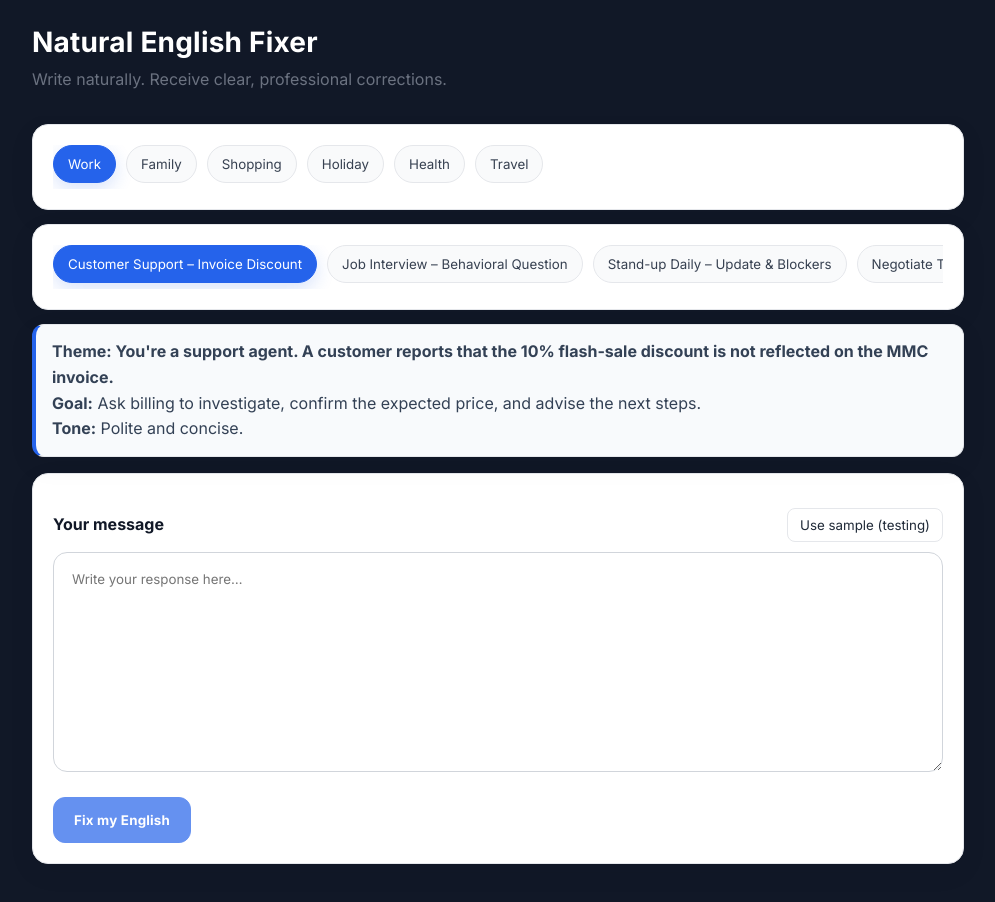
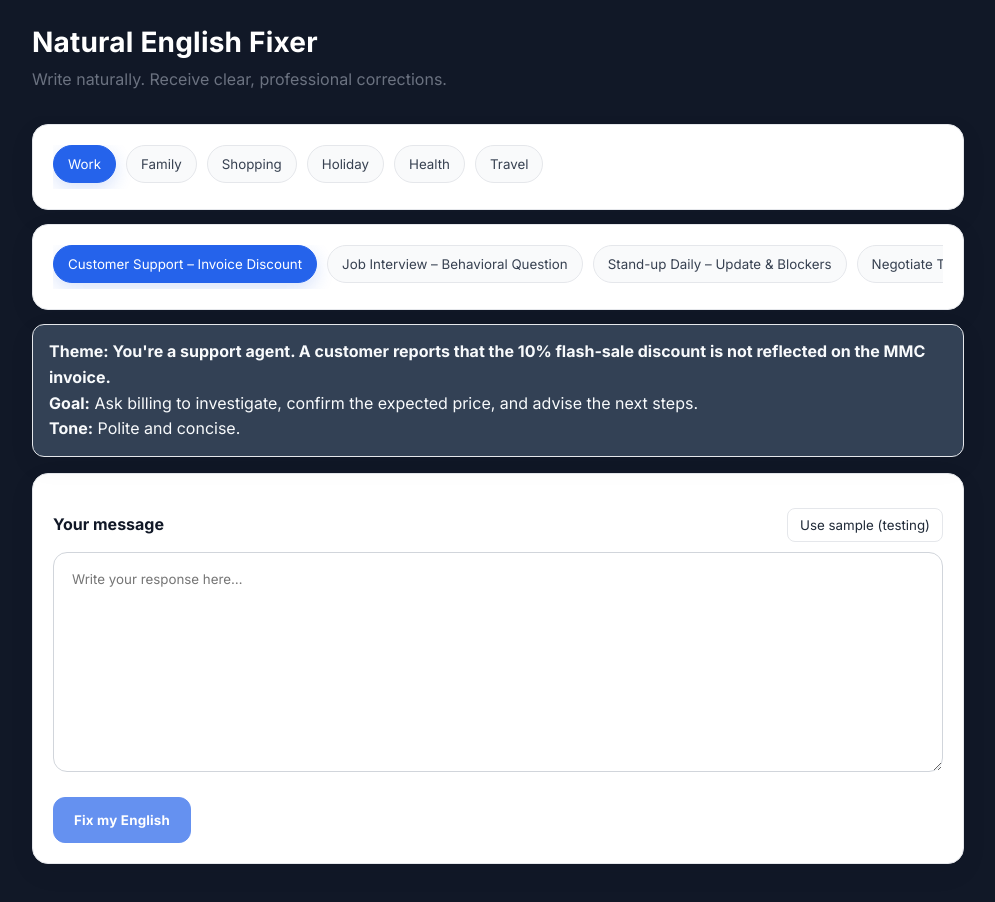
Before and after one commit to danieliancu/lexisly, a Next.js app: page / in a window 1280 px wide. Shown: the top 902 px of the page, without its empty margins (142-1137 px from the left). Built offline with nearby package versions, Linux system fonts and the light colour scheme.

Commit message:
change the theme design in black

```diff
--- a/styles/Home.module.css
+++ b/styles/Home.module.css
@@ -110,9 +110,8 @@
 
 .theme{
   margin-top: 14px;
-  border-left: 4px solid var(--primary);
-  background: #f8fafc;
-  color: #334155;
+  background: #334155;
+  color: #f8fafc;
   padding: 14px 16px;
   border-radius: 12px;
   animation: fadeIn .25s ease both;
```
